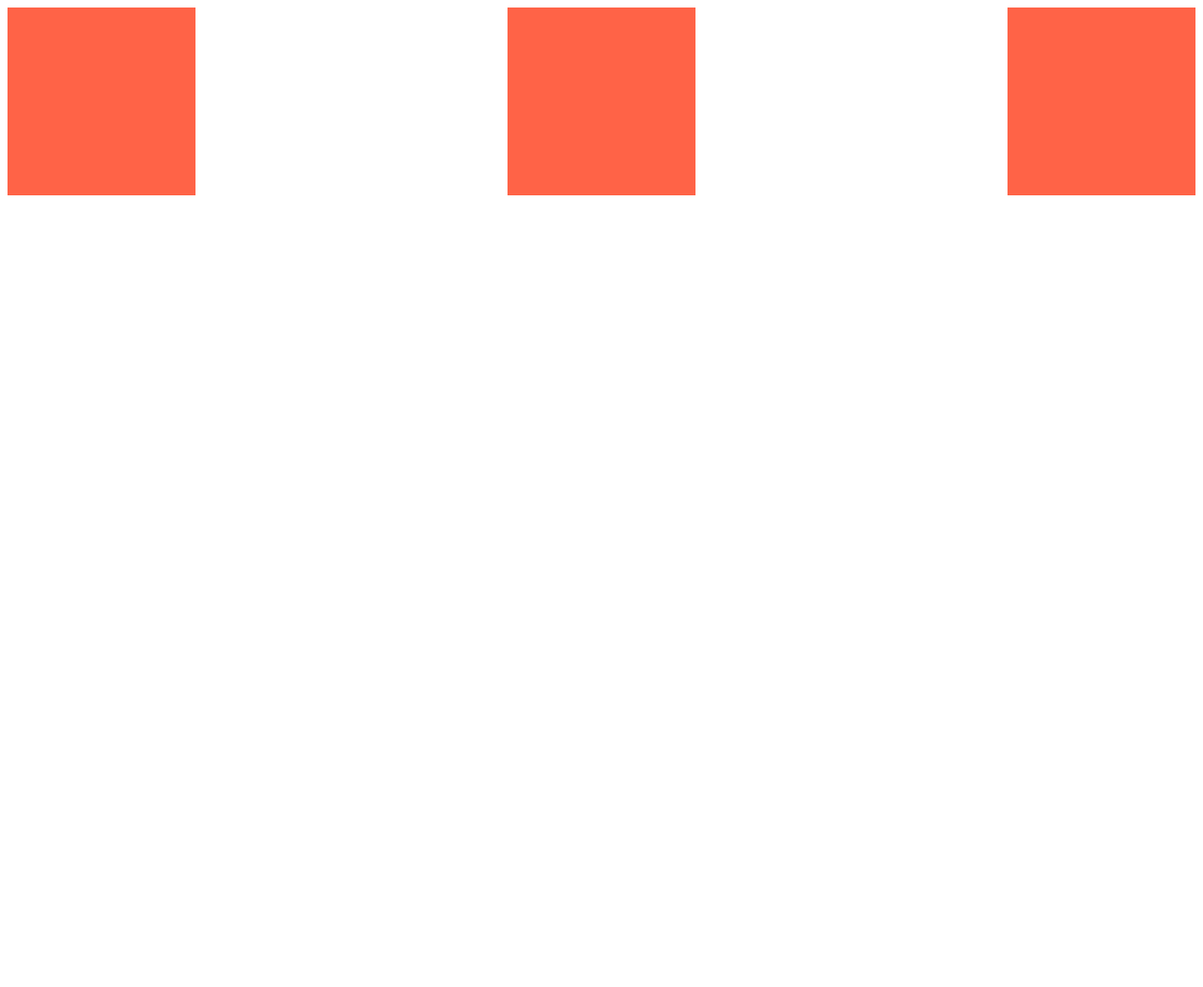
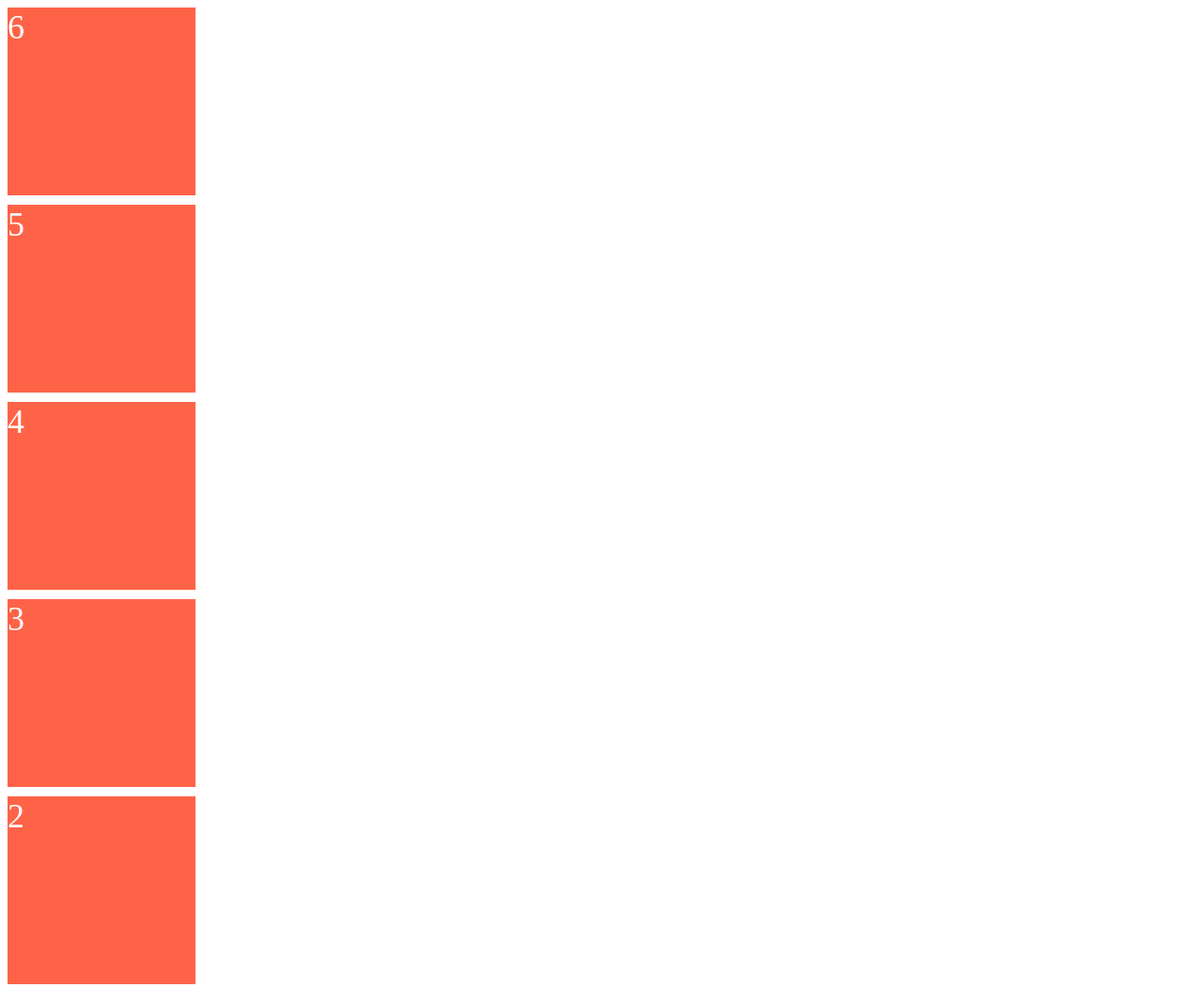
Before and after one commit to Thinkteam20/css-layout, a website built with Vite: page index.html in a window 1280 px wide. Shown: the top 1051 px of the page at 94% size. Before the commit the page ends 800 px from the top, so only its background shows below. Built offline with nearby package versions, Linux system fonts and the light colour scheme.

Commit message:
Basic Flex Container behavior

```diff
--- a/index.html
+++ b/index.html
@@ -7,8 +7,13 @@
     <title>CSS Layout</title>
   </head>
   <body>
-    <div class="box"></div>
-    <div class="box"></div>
-    <div class="box"></div>
+    <div class="father">
+      <div class="box">1</div>
+      <div class="box">2</div>
+      <div class="box">3</div>
+      <div class="box">4</div>
+      <div class="box">5</div>
+      <div class="box">6</div>
+    </div>
   </body>
 </html>
--- a/style.css
+++ b/style.css
@@ -1,15 +1,20 @@
-/* AFTER FLEX BOX ✅ */
+/* ✅ FLEX CONTAINER */
 
-/* BENEFIT not much code to make it responsive */
-/* super responsive */
+.father {
+  display: flex;
 
-body{
-  display: flex;
-  justify-content: space-between;
+  /* default row */
+  /* row - Horizontal */
+  /* column - Vertical */
+
+  flex-direction: column-reverse;
+  gap: 10px;
 }
 
 .box {
   width: 200px;
   height: 200px;
   background-color: tomato;
+  color: white;
+  font-size: 36px;
 }
```
